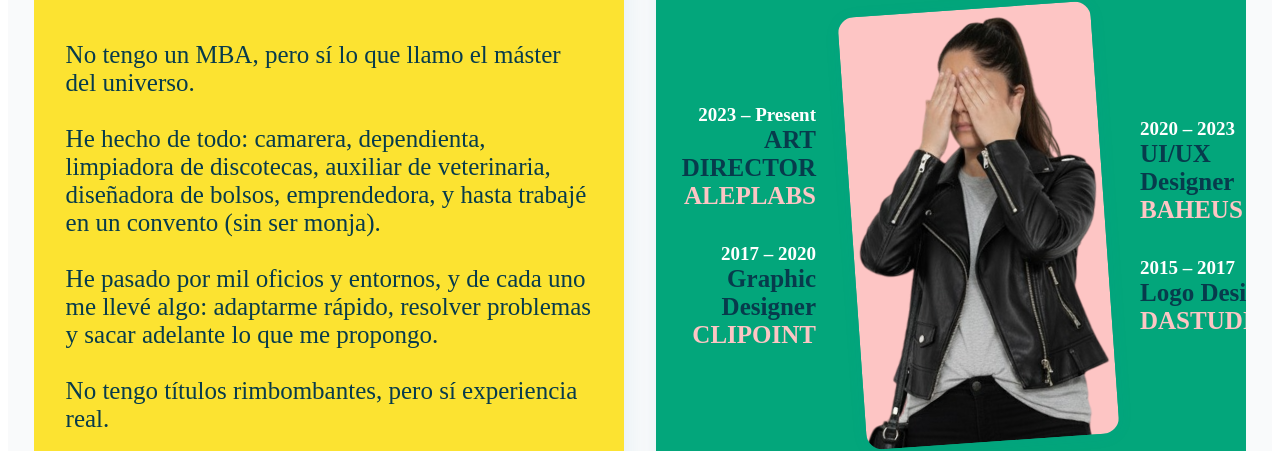
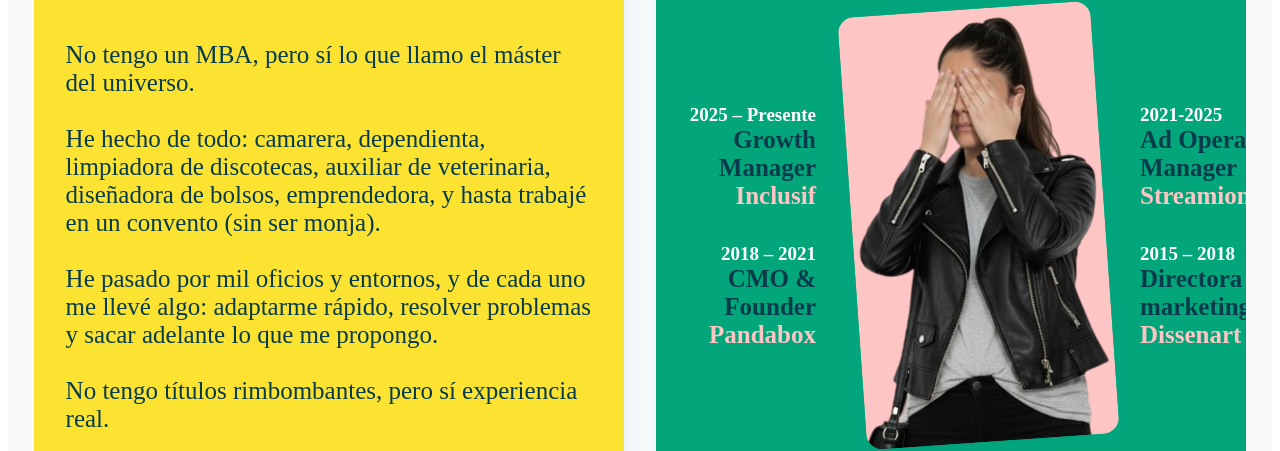
Before and after one commit to PascuFCalvo/ar, an Astro site: page /miexperiencia in a window 1280 px wide. Shown: the part 369-820 px from the top of the page. Built offline with nearby package versions, Linux system fonts and the light colour scheme; Astro itself is replaced by a stand-in of ours.

Commit message:
ajuste textos

```diff
--- a/src/pages/charlas.astro
+++ b/src/pages/charlas.astro
@@ -48,7 +48,7 @@
   height: 100%;
   margin: 0;
   padding: 2em 2em;
-  background: linear-gradient(to right, var(--color-info-dark, #2980b9) 40%, transparent 40%), url('/images/anacharla.jpg') right center/60% 100% no-repeat;
+  background: linear-gradient(to right, var(--color-info-dark, #2980b9) 40%, transparent 40%), url('/images/charlas.png') right center/60% 100% no-repeat;
   border-radius: 0;
   box-shadow: none;
   font-family: 'Poppins', Arial, Helvetica, sans-serif;
--- a/src/pages/miexperiencia.astro
+++ b/src/pages/miexperiencia.astro
@@ -22,14 +22,14 @@
   <div class="exp-experience-center-white exp-card">
         <ul class="exp-experience-list">
           <li>
-            <span class="exp-years">2023 – Present</span><br />
-            <span class="exp-role">ART DIRECTOR</span><br />
-            <span class="exp-company">ALEPLABS</span>
+            <span class="exp-years">2025 – Presente</span><br />
+            <span class="exp-role">Growth Manager</span><br />
+            <span class="exp-company">Inclusif</span>
           </li>
           <li>
-            <span class="exp-years">2017 – 2020</span><br />
-            <span class="exp-role">Graphic Designer</span><br />
-            <span class="exp-company">CLIPOINT</span>
+            <span class="exp-years">2018 – 2021</span><br />
+            <span class="exp-role">CMO & Founder</span><br />
+            <span class="exp-company">Pandabox</span>
           </li>
         </ul>
         <div class="exp-card-photo-vertical">
@@ -37,14 +37,14 @@
         </div>
         <ul class="exp-experience-list">
           <li>
-            <span class="exp-years">2020 – 2023</span><br />
-            <span class="exp-role">UI/UX Designer</span><br />
-            <span class="exp-company">BAHEUS</span>
+            <span class="exp-years">2021-2025</span><br />
+            <span class="exp-role">Ad Operations Manager</span><br />
+            <span class="exp-company">Streamion</span>
           </li>
           <li>
-            <span class="exp-years">2015 – 2017</span><br />
-            <span class="exp-role">Logo Designer</span><br />
-            <span class="exp-company">DASTUDIO</span>
+            <span class="exp-years">2015 – 2018</span><br />
+            <span class="exp-role">Directora de marketing</span><br />
+            <span class="exp-company">Dissenart</span>
           </li>
         </ul>
       </div>
```
Also changed, not shown: src/pages/trabajo.astro (+5 -5 lines), public/images/DoosBox.jpg (deleted), public/images/Dualcillo.jpg (deleted), public/images/anacharla.jpg (deleted), public/images/charlas.png (added), public/images/doosbox.png (added), public/images/dual.png (added), public/images/pandabox.jpg (deleted), public/images/pandabox.png (added), public/images/pandabox.webp (deleted), public/images/streamion.jpg (deleted), public/images/streamion.png (added).
